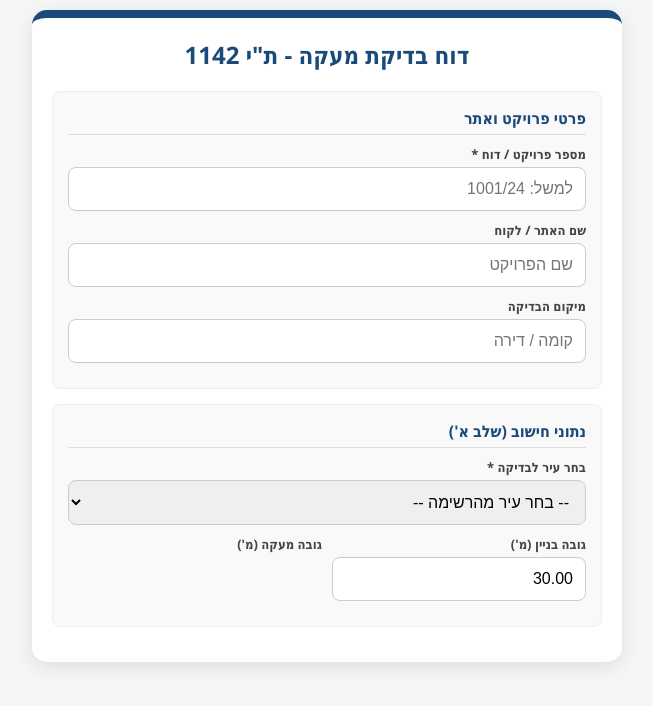
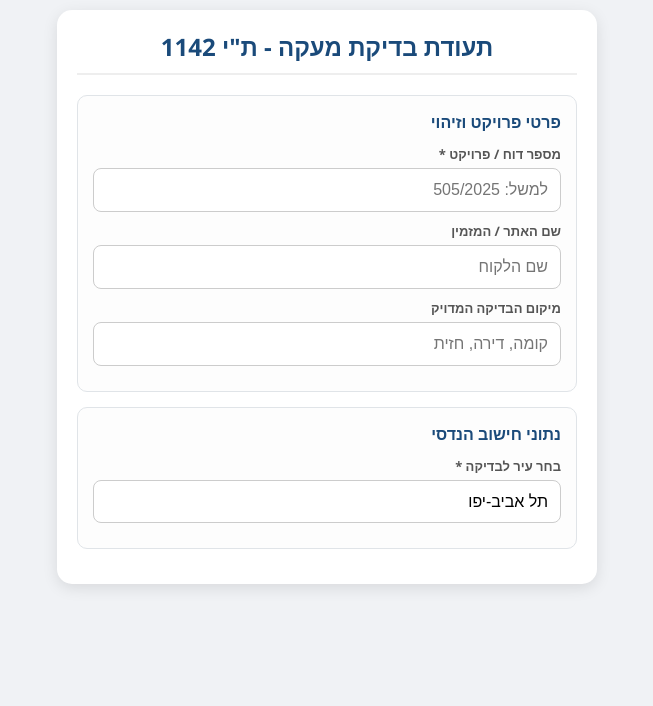
Before and after one commit to amiraharonsystem-cloud/railing-calculator., a plain HTML site: page index.html in a window 1280 px wide. Shown: the whole page, without its empty margins (313-966 px from the left). Drawn offline with Linux system fonts and the light colour scheme; a script that the page names is missing.

Commit message:
Update index.html

```diff
--- a/index.html
+++ b/index.html
@@ -3,49 +3,55 @@
 <head>
     <meta charset="UTF-8">
     <meta name="viewport" content="width=device-width, initial-scale=1.0">
-    <title>מערכת בדיקת מעקות - ת"י 1142</title>
+    <title>מערכת בדיקת מעקות - גרסה מלאה</title>
     <script src="https://cdn.sheetjs.com/xlsx-0.20.1/package/dist/xlsx.full.min.js"></script>
     <style>
-        :root { --blue: #1a4a7a; --green: #27ae60; --gray: #f4f7f6; }
-        body { font-family: 'Segoe UI', Tahoma, sans-serif; background: var(--gray); margin: 0; padding: 10px; display: flex; justify-content: center; }
-        .wrapper { background: white; width: 100%; max-width: 550px; padding: 20px; border-radius: 15px; box-shadow: 0 5px 20px rgba(0,0,0,0.1); border-top: 8px solid var(--blue); }
-        h2 { text-align: center; color: var(--blue); margin-top: 0; }
-        .section { background: #f9f9f9; padding: 15px; border-radius: 8px; margin-bottom: 15px; border: 1px solid #eee; }
-        .section-title { font-weight: bold; color: var(--blue); margin-bottom: 10px; border-bottom: 1px solid #ddd; padding-bottom: 5px; }
-        label { display: block; font-size: 13px; font-weight: 600; margin-bottom: 4px; color: #444; }
-        input, select { width: 100%; padding: 12px; border: 1px solid #ccc; border-radius: 8px; font-size: 16px; box-sizing: border-box; margin-bottom: 10px; }
+        :root { --blue: #1a4a7a; --green: #27ae60; --bg: #f0f2f5; }
+        body { font-family: 'Segoe UI', system-ui, sans-serif; background: var(--bg); margin: 0; padding: 10px; direction: rtl; }
+        .wrapper { background: white; width: 100%; max-width: 500px; margin: auto; padding: 20px; border-radius: 15px; box-shadow: 0 4px 15px rgba(0,0,0,0.1); }
+        h2 { text-align: center; color: var(--blue); margin-top: 0; border-bottom: 2px solid #eee; padding-bottom: 10px; }
+        .section { background: #fdfdfd; padding: 15px; border-radius: 10px; margin-bottom: 15px; border: 1px solid #e0e4e8; }
+        .section-title { font-weight: bold; color: var(--blue); margin-bottom: 12px; font-size: 16px; display: block; }
+        label { display: block; font-size: 13px; font-weight: 600; margin-bottom: 5px; color: #555; }
+        input, select { width: 100%; padding: 12px; border: 1px solid #ccc; border-radius: 8px; font-size: 16px; box-sizing: border-box; margin-bottom: 10px; -webkit-appearance: none; background-color: white; }
         .grid { display: grid; grid-template-columns: 1fr 1fr; gap: 10px; }
         .btn { width: 100%; padding: 18px; background: var(--green); color: white; border: none; border-radius: 10px; font-size: 18px; font-weight: bold; cursor: pointer; margin-top: 10px; }
-        .status-row { display: flex; justify-content: space-between; align-items: center; background: white; padding: 8px; border-radius: 6px; margin-bottom: 8px; border: 1px solid #eee; }
+        .status-row { display: flex; justify-content: space-between; align-items: center; padding: 10px 0; border-bottom: 1px solid #eee; }
         .status-row select { width: auto; margin: 0; padding: 5px; }
     </style>
 </head>
-<body onload="initCities()">
+<body>
 
 <div class="wrapper">
-    <h2>דוח בדיקת מעקה - ת"י 1142</h2>
+    <h2>תעודת בדיקת מעקה - ת"י 1142</h2>
 
     <div class="section">
-        <div class="section-title">פרטי פרויקט ואתר</div>
-        <label>מספר פרויקט / דוח *</label>
-        <input type="text" id="proj_id" placeholder="למשל: 1001/24">
-        <label>שם האתר / לקוח</label>
-        <input type="text" id="site_name" placeholder="שם הפרויקט">
-        <label>מיקום הבדיקה</label>
-        <input type="text" id="loc" placeholder="קומה / דירה">
+        <span class="section-title">פרטי פרויקט וזיהוי</span>
+        <label>מספר דוח / פרויקט *</label>
+        <input type="text" id="proj_id" placeholder="למשל: 505/2025">
+        <label>שם האתר / המזמין</label>
+        <input type="text" id="site_name" placeholder="שם הלקוח">
+        <label>מיקום הבדיקה המדויק</label>
+        <input type="text" id="loc" placeholder="קומה, דירה, חזית">
     </div>
 
     <div class="section">
-        <div class="section-title">נתוני חישוב (שלב א')</div>
+        <span class="section-title">נתוני חישוב הנדסי</span>
         <label>בחר עיר לבדיקה *</label>
         <select id="city_select">
-            <option value="">-- בחר עיר מהרשימה --</option>
-        </select>
-        <div class="grid">
-            <div>
-                <label>גובה בניין (מ')</label>
-                <input type="number" id="hb" value="30.00" step="0.1">
-            </div>
-            <div>
-                <label>גובה מעקה (מ')</label>
-                <input type="number" id="hr" value="1.05" step="
+            <option value="תל אביב-יפו">תל אביב-יפו</option>
+            <option value="ירושלים">ירושלים</option>
+            <option value="חיפה">חיפה</option>
+            <option value="אשדוד">אשדוד</option>
+            <option value="באר שבע">באר שבע</option>
+            <option value="ראשון לציון">ראשון לציון</option>
+            <option value="פתח תקווה">פתח תקווה</option>
+            <option value="נתניה">נתניה</option>
+            <option value="חולון">חולון</option>
+            <option value="בני ברק">בני ברק</option>
+            <option value="רמת גן">רמת גן</option>
+            <option value="אשקלון">אשקלון</option>
+            <option value="רחובות">רחובות</option>
+            <option value="בית שמש">בית שמש</option>
+            <option value="כפר סבא">כפר סבא</option>
+            <option value="חדרה">חדרה</option>
```
